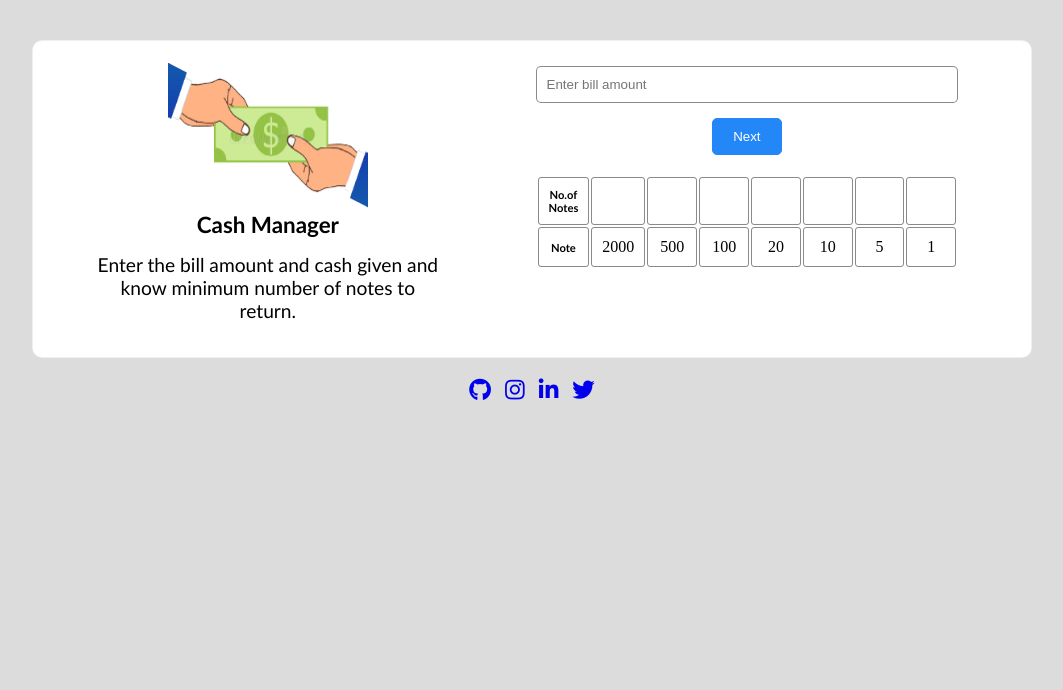
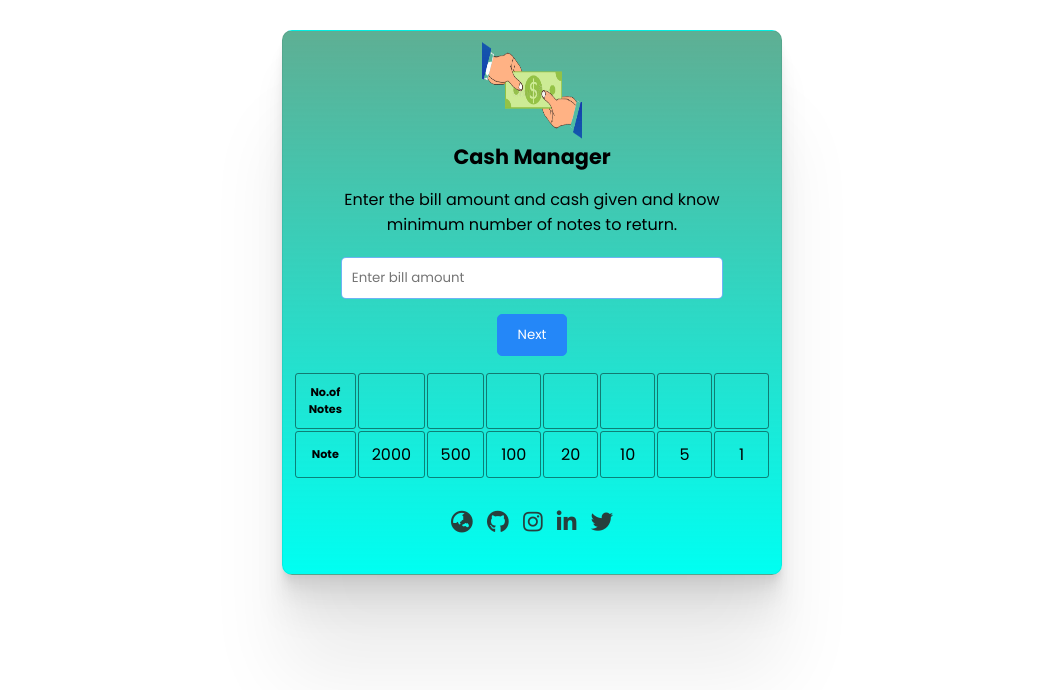
Before and after one commit to pritam-kr/Cash-manager, a plain HTML site: page index.html in a window 1280 px wide. Shown: the whole page, without its empty margins (108-1171 px from the left). Drawn offline with Linux system fonts and the light colour scheme.

Commit message:
change some styling

```diff
--- a/index.html
+++ b/index.html
@@ -1,17 +1,24 @@
 <!DOCTYPE html>
 <html lang="en">
+
 <head>
     <meta charset="UTF-8">
     <meta http-equiv="X-UA-Compatible" content="IE=edge">
     <meta name="viewport" content="width=device-width, initial-scale=1.0">
     <meta name="author" content="Pritam Kumar">
     <link rel="stylesheet" href="style.css">
-    <link rel="stylesheet" href="https://use.fontawesome.com/releases/v5.15.3/css/all.css" integrity="sha384-SZXxX4whJ79/gErwcOYf+zWLeJdY/qpuqC4cAa9rOGUstPomtqpuNWT9wdPEn2fk" crossorigin="anonymous">
+    <link rel="stylesheet" href="https://use.fontawesome.com/releases/v5.15.3/css/all.css"
+        integrity="sha384-SZXxX4whJ79/gErwcOYf+zWLeJdY/qpuqC4cAa9rOGUstPomtqpuNWT9wdPEn2fk" crossorigin="anonymous">
+
+    <link rel="preconnect" href="https://fonts.googleapis.com">
+    <link rel="preconnect" href="https://fonts.gstatic.com" crossorigin>
+    <link href="https://fonts.googleapis.com/css2?family=Poppins:wght@300;400;500;600;700&display=swap"
+        rel="stylesheet">
     <title>Cash manager</title>
 </head>
+
 <body>
     <div class="container">
-        <div class="cash-container">
         <div class="manager">
             <header>
                 <img src="/rmb.png" alt="">
@@ -64,10 +71,12 @@
                     </table>
                 </div>
             </main>
-           </div>
-
             <footer class="footer">
                 <ul>
+                    <li>
+                        <a href="https://neogcamp-portfolio-of-pritam.netlify.app/index.html" target="_blank"><i
+                                class="fas fa-globe-asia"></i></a>
+                    </li>
                     <li>
                         <a href="https://github.com/pritam-kr/Cash-manager" target="_blank"><i
                                 class="fab fa-github"></i></a>
@@ -90,4 +99,5 @@
     </div>
     <script src="script.js"></script>
 </body>
+
 </html>
--- a/style.css
+++ b/style.css
@@ -1,69 +1,75 @@
-*{
+* {
   padding: 0;
   margin: 0;
   box-sizing: border-box;
+  font-family: "Poppins", sans-serif;
+}
+body {
+  height: auto;
 }
 
-body{
-    background-color: rgba(0, 0, 0, 0.137);
-}
-
-.container{
-    padding: 40px 0;
+.container {
+  padding: 20px 0;
   justify-content: center;
   display: flex;
+  height: 100%;
+}
+.manager {
+  text-align: center;
+  width: 500px;
+  max-width: 100%;
+  /* height: 100%; */
+  border: 1px solid rgba(0, 0, 0, 0.062);
+  padding: 10px;
+  /* background-color: #fff; */
+  background: linear-gradient(to top, rgb(0, 255, 242), rgba(0, 128, 85, 0.63));
+  border-radius: 10px;
+  margin: 10px;
+  /* display: flex;
     flex-wrap: wrap;
+    justify-content: center; */
+  box-shadow: 0 2.8px 2.2px rgba(0, 0, 0, 0.02),
+    0 6.7px 5.3px rgba(0, 0, 0, 0.028), 0 12.5px 10px rgba(0, 0, 0, 0.035),
+    0 22.3px 17.9px rgba(0, 0, 0, 0.042), 0 41.8px 33.4px rgba(0, 0, 0, 0.05),
+    0 100px 80px rgba(0, 0, 0, 0.07);
 }
-.manager{
-    text-align: center;
-    width: 1000px;
-    max-width: 100%;
-    border: 1px solid rgba(0, 0, 0, 0.062);
-    padding: 20px;
-    background-color: #fff;
-    border-radius: 10px;
-    display: flex;
-    justify-content: space-between;
-}
-.manager header{
+.manager header {
   display: flex;
   flex-direction: column;
   justify-content: flex-start;
   align-items: center;
 }
-.manager header img{
-    width: 200px;
-    height: 150px;
+.manager header img {
+  width: 100px;
+  height: 100px;
   max-width: 100%;
 }
-.manager header h4{
-    font-family: 'Gill Sans', 'Gill Sans MT', Calibri, 'Trebuchet MS', sans-serif;
-    font-size: 1.4rem;
+.manager header h4 {
+  font-size: 1.3rem;
 }
-.manager header p{
-    font-family: 'Gill Sans', 'Gill Sans MT', Calibri, 'Trebuchet MS', sans-serif;
-    font-size: 1.2rem;
+.manager header p {
+  font-size: 1rem;
   margin: 15px 0;
   width: 80%;
   text-align: center;
 }
-.manager main{
-    width: 90%;
+.manager main {
+  width: 100%;
 }
-.manager main input{
+.manager main input {
   padding: 10px;
   width: 80%;
   margin: 5px;
-    border: 1px solid rgba(0, 0, 0, 0.459);
+  border: 1px solid rgba(12, 128, 236, 0.596);
   border-radius: 5px;
 }
-.manager main input:focus{
+.manager main input:focus {
   outline: none;
 }
-.manager main .btn-container{
-    margin: 15px 0;
+.manager main .btn-container {
+  margin: 10px 0;
 }
-.manager main .btn-container button{
+.manager main .btn-container button {
   padding: 10px 20px;
   cursor: pointer;
   border: 1px solid rgb(36, 135, 248);
@@ -72,65 +78,67 @@ body{
   color: #fff;
   transition: 0.2s ease-in;
 }
-.manager main .btn-container button:hover{
+.manager main .btn-container button:hover {
   background-color: rgb(11, 89, 179);
 }
-.output{
+.output {
   display: flex;
   justify-content: center;
 }
-.result{
+.result {
   padding: 10px;
   background-color: rgba(255, 0, 0, 0.356);
   width: 80%;
   border-radius: 5px;
 }
 
-table{
-    width: 80%;
+table {
+  width: 100%;
 }
-table th{
+table th {
   text-align: center;
   border: 1px solid rgba(0, 0, 0, 0.459);
   padding: 10px;
   width: 50px;
   height: 40px;
-     font-family: 'Gill Sans', 'Gill Sans MT', Calibri, 'Trebuchet MS', sans-serif;
   font-size: 0.7rem;
   border-radius: 3px;
 }
-table td{
+table td {
   text-align: center;
-    border: 1px solid rgba(0, 0, 0, 0.459);
+  border: 1px solid rgba(2, 2, 2, 0.459);
   width: 50px;
   height: 40px;
   padding: 10px;
   border-radius: 3px;
 }
-.output-note{
+.output-note {
   display: flex;
-    margin: 10px 0;
+  margin: 5px 0;
   justify-content: center;
 }
 
-footer{
+footer {
   display: flex;
   justify-content: center;
   align-items: center;
-    margin: 15px 0;
+  margin: 20px 0;
 }
-footer ul li{
+footer ul li {
   list-style-type: none;
   display: inline-block;
   font-size: 1.4rem;
   margin: 5px;
 }
+footer ul li a {
+  color: rgba(43, 43, 43, 0.904);
+}
 
-.cash-input{
+.cash-input {
   display: none;
 }
 
-.bill-inputs .btn-next{
+.bill-inputs .btn-next {
   padding: 10px 20px;
   cursor: pointer;
   border: 1px solid rgb(36, 135, 248);
@@ -141,6 +149,6 @@ footer ul li{
   margin: 10px;
 }
 
-.bill-inputs .btn-next:hover{
+.bill-inputs .btn-next:hover {
   background-color: rgb(11, 89, 179);
 }
```
Also changed, not shown: script.js (+16 -19 lines). Lines whose indentation alone changed are shown as unchanged.
